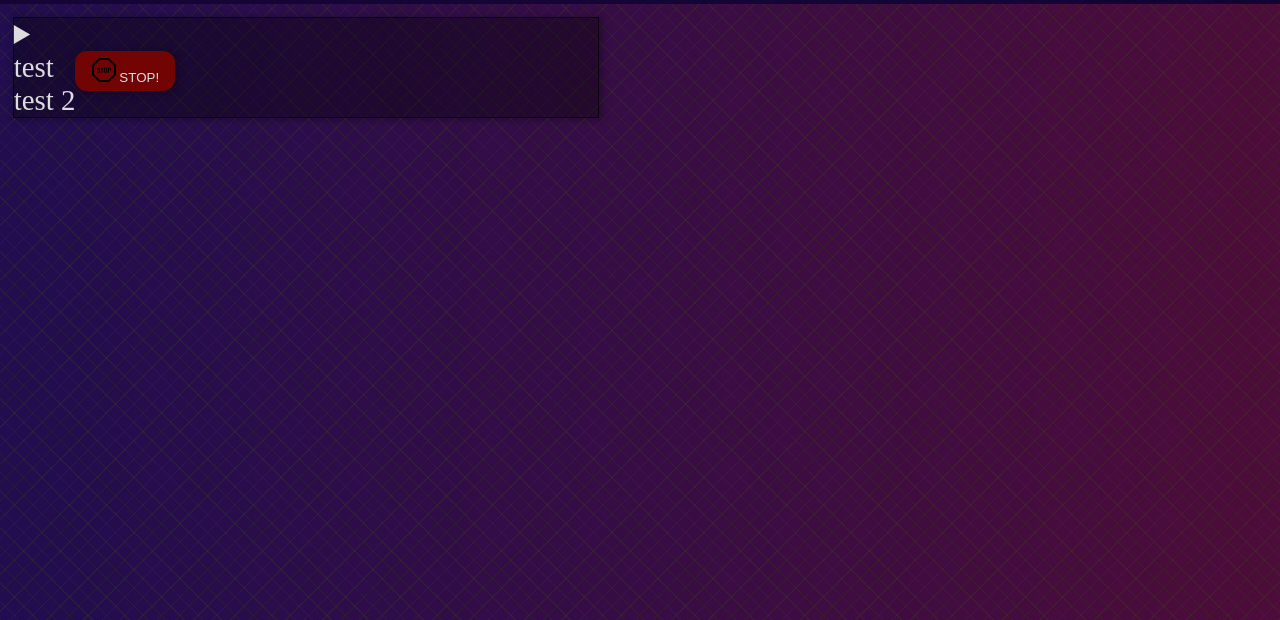
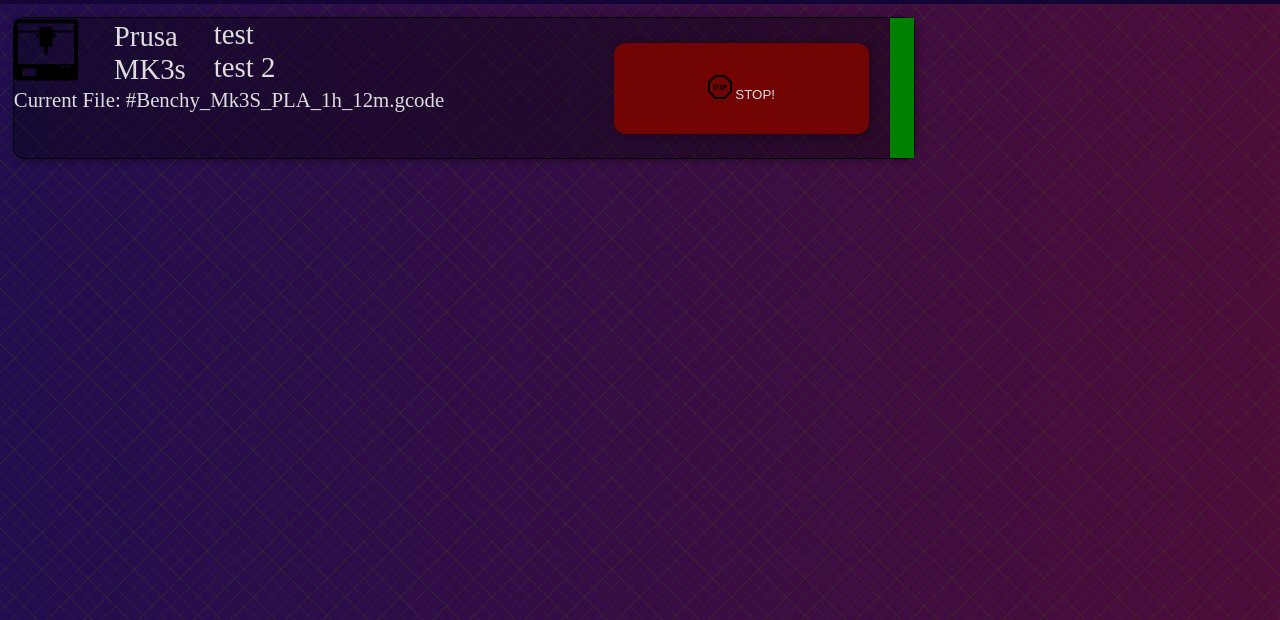
Before and after one commit to agentnoise/OctoHub, a plain HTML site: page index.html in a window 1280 px wide. Shown: the part 180-800 px from the top of the page. Drawn offline with Linux system fonts and the light colour scheme.

Commit message:
updated preview to use grid layout

```diff
--- a/index.html
+++ b/index.html
@@ -32,7 +32,6 @@
                 <button class="button account" type="button">
                     <svg xmlns="http://www.w3.org/2000/svg" width="24" height="24" viewBox="0 0 24 24"><path d="M4 22h-4v-4h4v4zm0-12h-4v4h4v-4zm0-8h-4v4h4v-4zm3 0v4h17v-4h-17zm0 12h17v-4h-17v4zm0 8h17v-4h-17v4z"/></svg>
                 </button>
-                <!-- <input class="upload" type="image" alt="Upload" src="assets/upload.svg"> -->
                 <button class="button add" type="button">
                     <label>Add</label>
                     <svg xmlns="http://www.w3.org/2000/svg" width="24" height="24" viewBox="0 0 24 24"><path d="M8 10h-5l9-10 9 10h-5v10h-8v-10zm11 9v3h-14v-3h-2v5h18v-5h-2z"/></svg>
@@ -47,28 +46,31 @@
         <main>
             <div class="content">
                 <details class="card printer">
-                    <summary>
-                        <div class="description">
-                            <div class="overview">
-                                <img class="icon" src=""/>
-                                <div class="name"></div>
+                    <summary class=preview>
+                        <div class="preview description">
+                            <div class="preview overview">
+                                <img class="icon" src="assets/3d-printer-symbol.png"/>
+                                <div class="name">Prusa MK3s</div>
                                 <ul class="modules">
                                     <li>test</li>
                                     <li>test 2</li>
                                 </ul>
-                                <button class="button stop">
-                                    <svg xmlns="http://www.w3.org/2000/svg" width="24" height="24" viewBox="0 0 24 24"><path d="M7.334 11.931c-.874-.378-1.273-.417-1.273-.998 0-.693.773-.692.979-.382.081.126.122.306.122.541h.951v-.138c0-.234-.038-.435-.114-.603-.25-.554-.803-.719-1.407-.719-.474 0-.845.12-1.115.358-.578.509-.638 1.82.31 2.333.562.306 1.24.347 1.408.795.062.17.094.556-.139.744-.262.213-.731.198-.932-.059-.142-.18-.131-.466-.131-.695h-.993c0 .47.015.896.362 1.246.483.488 1.852.486 2.457.01.619-.485.753-1.889-.485-2.433zm4.31-2.202h-3.14v.812h1.074v4.103h.991v-4.103h1.074v-.812zm5.988 0h-1.734v4.915h.991v-1.961c.558 0 .821.018 1.17-.09 1.318-.409 1.319-2.864-.427-2.864zm.176 2.044c-.221.215-.454.179-.919.179v-1.494c.439 0 .756-.034.942.193.21.255.226.878-.023 1.122zm-2.774-1.425c-.118-.225-.286-.4-.508-.526-.443-.255-1.33-.255-1.775 0-.22.126-.388.302-.505.526-.38.73-.383 2.943 0 3.676.117.225.285.397.505.517.445.241 1.332.24 1.775 0 .222-.12.39-.292.508-.517.381-.733.38-2.945 0-3.676zm-.834 3.246c-.189.571-.934.571-1.122 0-.165-.495-.166-2.304 0-2.812.188-.579.934-.576 1.122 0 .166.505.166 2.314 0 2.812zm1.943-11.594l5.857 5.858v8.284l-5.857 5.858h-8.286l-5.857-5.858v-8.284l5.857-5.858h8.286zm.828-2h-9.942l-7.029 7.029v9.941l7.029 7.03h9.941l7.03-7.029v-9.942l-7.029-7.029z"/></svg>
-                                    <label>STOP!</label>
-                                </button>
                             </div>
                             <div class="current-file">
-                                <div class="filename">
-                                    <div class="label"></div>
-                                    <div class="value"></div>
-                                </div>
+                                <label class=file>Current File: </label>
+                                <label class="value">#Benchy_Mk3S_PLA_1h_12m.gcode</label>
+                                <div class="progress"></div>
                             </div>
+                            <button class="button stop">
+                                <svg xmlns="http://www.w3.org/2000/svg" width="24" height="24" viewBox="0 0 24 24"><path d="M7.334 11.931c-.874-.378-1.273-.417-1.273-.998 0-.693.773-.692.979-.382.081.126.122.306.122.541h.951v-.138c0-.234-.038-.435-.114-.603-.25-.554-.803-.719-1.407-.719-.474 0-.845.12-1.115.358-.578.509-.638 1.82.31 2.333.562.306 1.24.347 1.408.795.062.17.094.556-.139.744-.262.213-.731.198-.932-.059-.142-.18-.131-.466-.131-.695h-.993c0 .47.015.896.362 1.246.483.488 1.852.486 2.457.01.619-.485.753-1.889-.485-2.433zm4.31-2.202h-3.14v.812h1.074v4.103h.991v-4.103h1.074v-.812zm5.988 0h-1.734v4.915h.991v-1.961c.558 0 .821.018 1.17-.09 1.318-.409 1.319-2.864-.427-2.864zm.176 2.044c-.221.215-.454.179-.919.179v-1.494c.439 0 .756-.034.942.193.21.255.226.878-.023 1.122zm-2.774-1.425c-.118-.225-.286-.4-.508-.526-.443-.255-1.33-.255-1.775 0-.22.126-.388.302-.505.526-.38.73-.383 2.943 0 3.676.117.225.285.397.505.517.445.241 1.332.24 1.775 0 .222-.12.39-.292.508-.517.381-.733.38-2.945 0-3.676zm-.834 3.246c-.189.571-.934.571-1.122 0-.165-.495-.166-2.304 0-2.812.188-.579.934-.576 1.122 0 .166.505.166 2.314 0 2.812zm1.943-11.594l5.857 5.858v8.284l-5.857 5.858h-8.286l-5.857-5.858v-8.284l5.857-5.858h8.286zm.828-2h-9.942l-7.029 7.029v9.941l7.029 7.03h9.941l7.03-7.029v-9.942l-7.029-7.029z"/></svg>
+                                <label>STOP!</label>
+                            </button>
                         </div>
-                        <div class="state"></div>
+                        <div class="state">
+                            <svg width="24px" height="100%">
+                                <rect id="status-light" width="100%" height="100%" style="fill:rgb(255, 255, 255);stroke-width:3;stroke:rgb(255, 255, 255)" />
+                            </svg>
+                        </div>
                     </summary>
                     <div class="container">
                         <ul class="modules">
--- a/styles/index.css
+++ b/styles/index.css
@@ -94,8 +94,6 @@ button
     height: 100%;
 
 }
-
-
 .button.account
 {
     align-self: start;
@@ -162,24 +160,6 @@ main
     background-image: repeating-linear-gradient(45deg, rgba(58,77,12, 0.24) 0px, rgba(58,77,12, 0.24) 1px,transparent 1px, transparent 13px),repeating-linear-gradient(135deg, rgba(58,77,12, 0.24) 0px, rgba(58,77,12, 0.24) 1px,transparent 1px, transparent 13px),linear-gradient(90deg, rgb(33,13,79),rgb(77,12,58));
 }
 
-.overview
-{
-    display: flex;
-    flex-direction: row;
-}
-.overview .name
-{
-    align-self: flex-end;
-}
-.button.stop
-{
-    background-color: rgb(114, 4, 4);
-
-}
-.overview.modules
-{
-    align-self: flex-end;
-}
 .card.printer
 {
     color: #dddddd;
@@ -190,8 +170,59 @@ main
     background-color: rgba(0, 0, 0, 0.33);
     box-shadow: 2px 1px 7px 1px rgba(0, 0, 0, .3);
     border: solid 1px rgba(0, 0, 0, .75);
+    border-radius: 12px;
 }
-.printer-card .card-image
+.preview
+{
+    display: grid;
+    grid-auto-columns: minmax(100px, 100px);
+    grid-auto-rows: minmax(70px, 70px);
+    grid-template-areas:
+    "a a b b c c d d"
+    "e e f f g g h h";
+    /* s"i j k k l l m m"; */
+    /* display: inline-flex; */
+}
+.overview .name
+{
+    align-self: center;
+}
+.overview.modules
+{
+    align-self: flex-end;
+}
+.current-file
+{
+    grid-column: 1/7;
+    grid-row: 2;
+    align-self: start;
+    font-size: calc(.5rem + 1vw);
+}
+.button.stop
+{
+    background-color: rgb(114, 4, 4);
+    grid-column: 7/10;
+    grid-row: 1 / 3;
+    align-self: center;
+    width: 85%;
+    height: 65%;
+}
+.state
+{
+    /* display: flex; */
+    grid-column: 9;
+    grid-row: 1 / 3;
+    justify-self: right;
+}
+#status-light
+{
+    fill: green !important;
+    stroke: green !important;
+
+}
+
+
+/* .printer-card .card-image
 {
     width: 50%;
     height:  45%;
@@ -207,4 +238,4 @@ main
 .printer-card .card-temperature
 {
     align-self: baseline;
-}
+} */
```
Also changed, not shown: assets/3d-printer-symbol.png (added).
